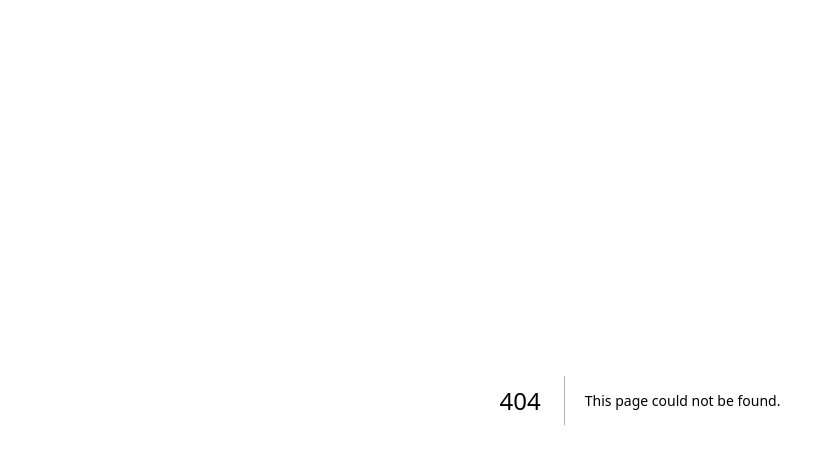
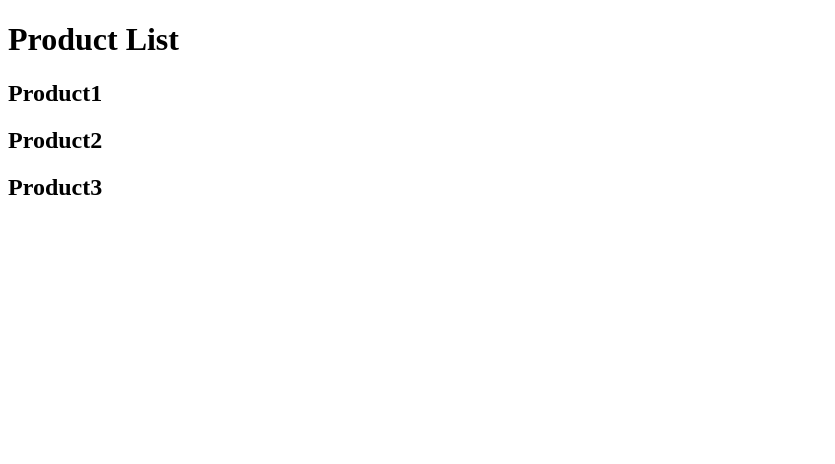
Before and after one commit to SudipDas1808011/first-next-app, a Next.js app: page /products in a window 1280 px wide. Before the commit this address had no page. Shown: the top 464 px of the page, without its empty margins (0-835 px from the left). Built offline with nearby package versions, Linux system fonts and the light colour scheme.

Commit message:
added dynamic routing

```diff
--- /dev/null
+++ b/src/app/products/[productId]/page.tsx
@@ -0,0 +1,6 @@
+export default async function ProductDetails({params}:{
+    params: Promise <{ productId: string}>
+}){
+    const productId = (await params).productId;
+    return <h1> Details about product {productId}</h1>
+}
--- /dev/null
+++ b/src/app/products/page.tsx
@@ -0,0 +1,10 @@
+export default function ProductList(){
+    return (
+        <>
+            <h1>Product List</h1>
+            <h2>Product1</h2>
+            <h2>Product2</h2>
+            <h2>Product3</h2>
+        </>
+    )
+}
```
